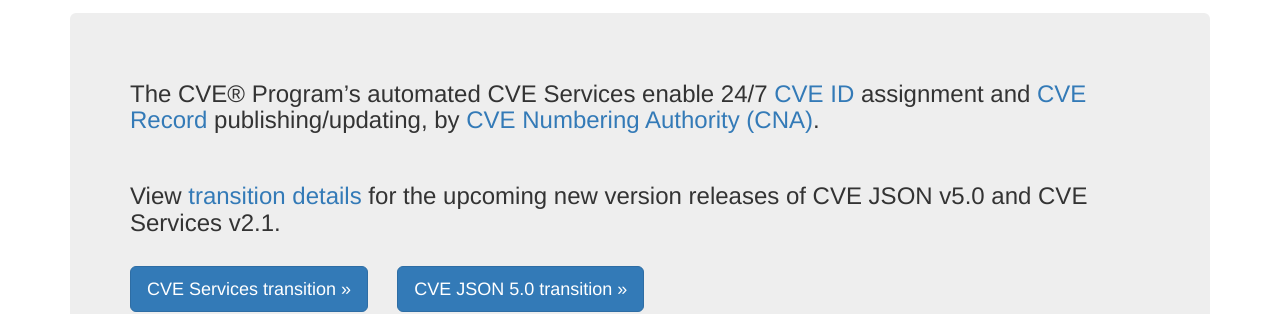
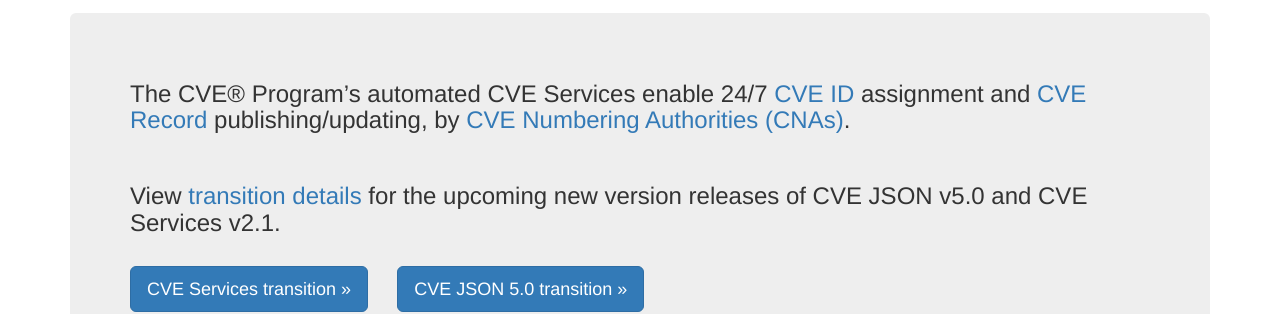
Before and after one commit to CVEProject/cveproject.github.io, a Jekyll site: the page built from index.md, in a window 1280 px wide. Shown: the part 162-476 px from the top of the page. Built offline with Jekyll 4.4.1, drawn with Linux system fonts in a browser that asks for light colours; nearby versions of some CDN libraries.

Commit message:
Update index.md

```diff
--- a/index.md
+++ b/index.md
@@ -5,7 +5,7 @@ layout: page
 <h1 class="site-title">CVE Program Automation</h1>
 <br>
 <div class="jumbotron">
-  <h3>The CVE® Program’s automated CVE Services enable 24/7 <a href="https://www.cve.org/ResourcesSupport/Glossary?activeTerm=glossaryCVEID">CVE ID</a> assignment and <a href="https://www.cve.org/ResourcesSupport/Glossary?activeTerm=glossaryRecord">CVE Record</a> publishing/updating, by <a href="https://www.cve.org/ProgramOrganization/CNAs">CVE Numbering Authority (CNA)</a>.</h3>
+  <h3>The CVE® Program’s automated CVE Services enable 24/7 <a href="https://www.cve.org/ResourcesSupport/Glossary?activeTerm=glossaryCVEID">CVE ID</a> assignment and <a href="https://www.cve.org/ResourcesSupport/Glossary?activeTerm=glossaryRecord">CVE Record</a> publishing/updating, by <a href="https://www.cve.org/ProgramOrganization/CNAs">CVE Numbering Authorities (CNAs)</a>.</h3>
   <br>
   <h3>View <a href="https://cveproject.github.io/automation-transition">transition details</a> for the upcoming new version releases of CVE JSON v5.0 and CVE Services v2.1.</h3>
   <br>
```
